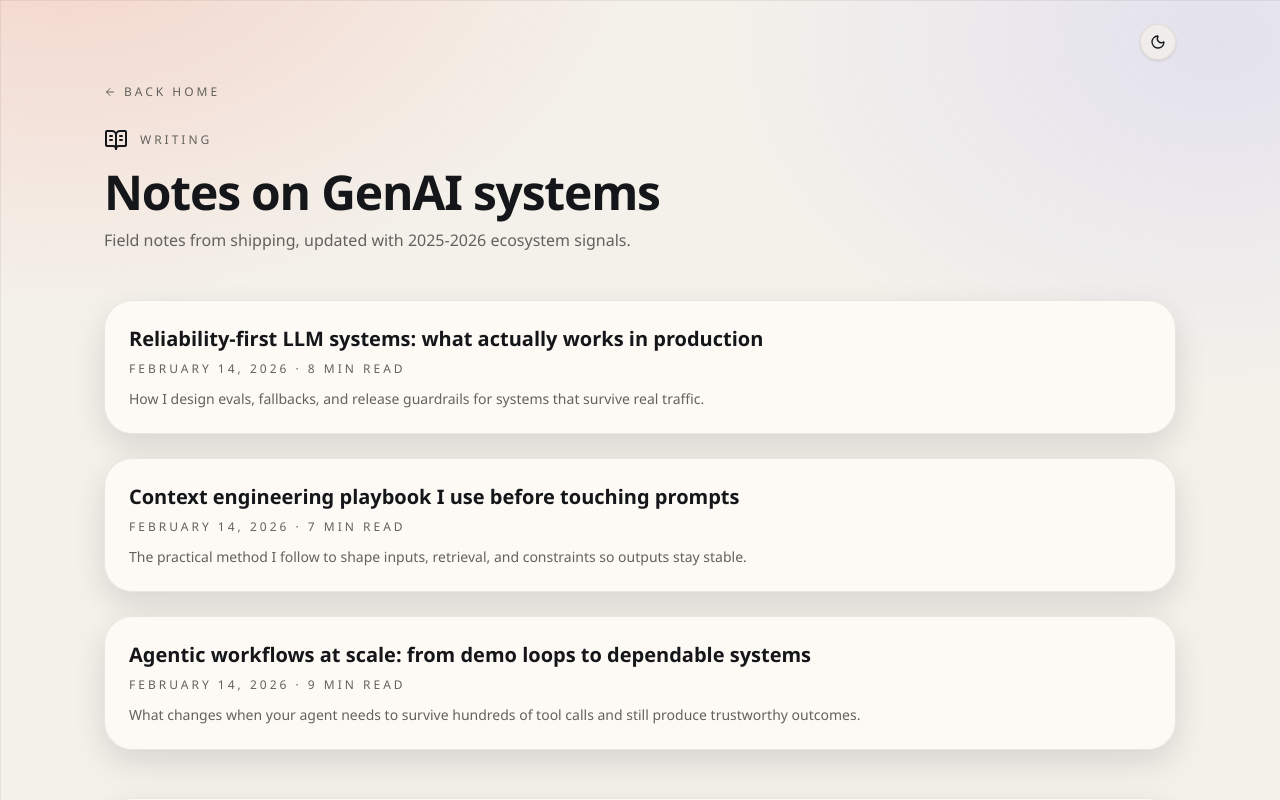
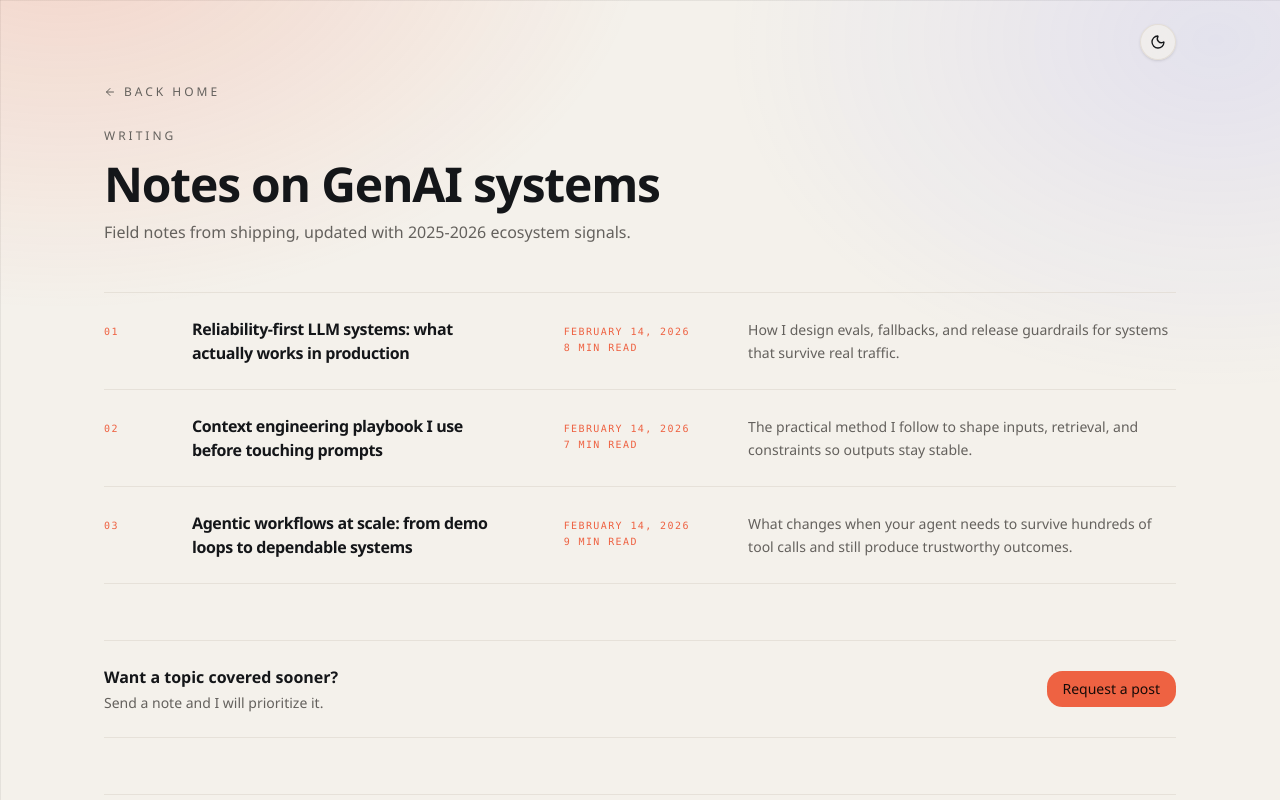
Before and after one commit to JyothiKumar03/portfolio, a Next.js app: page /blog in a window 1280 px wide. Shown: the top 800 px of the page. Built offline with nearby package versions, Linux system fonts and the light colour scheme.

Commit message:
feat: restyle blog listing with spec-sheet row layout and numbered indices

```diff
--- a/src/app/blog/page.tsx
+++ b/src/app/blog/page.tsx
@@ -1,5 +1,5 @@
 import Link from "next/link"
-import { ArrowLeft, BookOpenText, Mail } from "lucide-react"
+import { ArrowLeft, ArrowUpRight } from "lucide-react"
 
 import { Footer } from "@/components/footer"
 import { ThemeToggle } from "@/components/theme-toggle"
@@ -20,51 +20,47 @@ export default function BlogPage() {
           >
             <ArrowLeft className="size-3" /> Back home
           </Link>
-          <div className="mt-6 flex items-center gap-3">
-            <BookOpenText className="size-6 text-foreground" />
-            <p className="eyebrow">Writing</p>
-          </div>
+          <p className="eyebrow mt-6">Writing</p>
           <h1 className="page-title mt-4 text-balance">Notes on GenAI systems</h1>
           <p className="mt-3 text-sm text-muted-foreground sm:text-base">
             Field notes from shipping, updated with 2025-2026 ecosystem signals.
           </p>
         </div>
 
-        <div className="mt-12 space-y-6">
-          {posts.map((post) => (
+        <div className="spec-log mt-12">
+          {posts.map((post, i) => (
             <Link
               key={post.slug}
               href={`/blog/${post.slug}`}
-              className="surface-card group block transition hover:-translate-y-1 hover:border-foreground/20"
+              className="spec-row post-row group"
             >
-              <div className="flex flex-col gap-2">
-                <h2 className="min-w-0 text-xl font-semibold text-foreground text-balance">
+              <span className="spec-index">{String(i + 1).padStart(2, "0")}</span>
+              <h2 className="spec-name">
                 {post.title}
+                <ArrowUpRight className="size-4 shrink-0 text-primary opacity-0 transition group-hover:opacity-100" />
               </h2>
-                <p className="eyebrow">
-                  {post.publishedAt} · {post.readTime}
+              <p className="spec-meta">
+                {post.publishedAt}
+                <br />
+                {post.readTime}
               </p>
-              </div>
-              <p className="mt-3 text-sm text-muted-foreground">{post.summary}</p>
+              <p className="spec-body">{post.summary}</p>
             </Link>
           ))}
         </div>
 
-        <div className="surface-card mt-12">
-          <div className="flex items-center gap-3">
-            <Mail className="size-5 text-foreground" />
+        <div className="mt-14 flex flex-col gap-4 border-y border-border/60 py-6 sm:flex-row sm:items-center sm:justify-between">
+          <div>
             <p className="text-base font-semibold text-foreground">
               Want a topic covered sooner?
             </p>
-          </div>
-          <p className="mt-2 text-sm text-muted-foreground">
+            <p className="mt-1 text-sm text-muted-foreground">
               Send a note and I will prioritize it.
             </p>
-          <div className="mt-4">
+          </div>
           <Button asChild>
             <a href={`mailto:${site.email}`}>Request a post</a>
           </Button>
-          </div>
         </div>
 
         <Footer />
```
Lines whose indentation alone changed are shown as unchanged.
